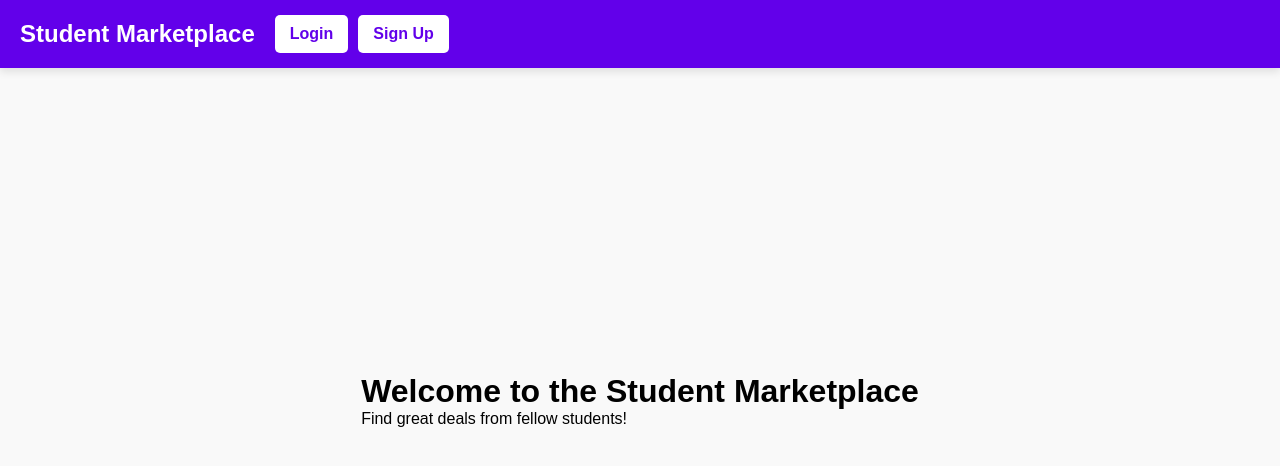
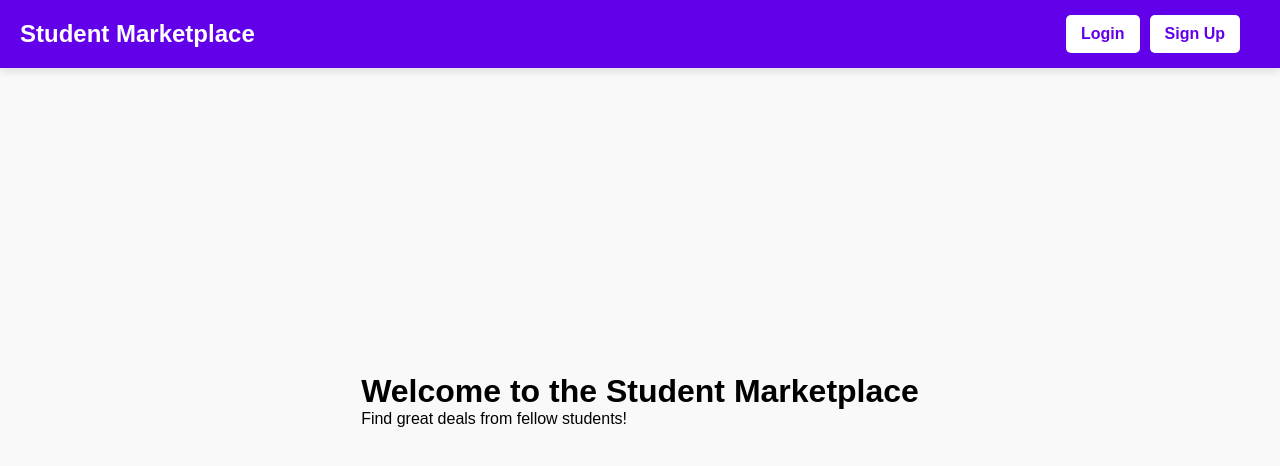
Before and after one commit to Innocentmakaya/stellenbosch-marketplace, a React (Vite) app: page / in a window 1280 px wide. Shown: the top 466 px of the page. Built offline with nearby package versions, Linux system fonts and the light colour scheme.

Commit message:
Updated Vite config for Vercel

```diff
--- a/src/components/Navbar.jsx
+++ b/src/components/Navbar.jsx
@@ -146,16 +146,16 @@ const styles = {
     color: "white",
     fontSize: "24px",
     cursor: "pointer",
-    display: "none", // Hidden on desktop
+    display: "none", // Hidden by default on desktop
   },
   navLinks: {
     display: "flex",
     gap: "20px",
     flex: 1,
-    marginLeft: "20px",
+    justifyContent: "flex-end",
+    marginRight: "20px",
   },
   navLinksMobile: {
-    display: "flex",
     flexDirection: "column",
     position: "absolute",
     top: "60px",
@@ -177,15 +177,6 @@ const styles = {
     backgroundColor: "rgba(255, 255, 255, 0.2)",
     borderBottom: "2px solid white",
   },
-  authSection: {
-    display: "flex",
-    alignItems: "center",
-    gap: "10px",
-  },
-  authButtons: {
-    display: "flex",
-    gap: "10px",
-  },
   userSection: {
     display: "flex",
     alignItems: "center",
@@ -194,6 +185,10 @@ const styles = {
   userEmail: {
     color: "white",
     fontSize: "16px",
+  },
+  authButtons: {
+    display: "flex",
+    gap: "10px",
   },
   authButton: {
     background: "white",
```
